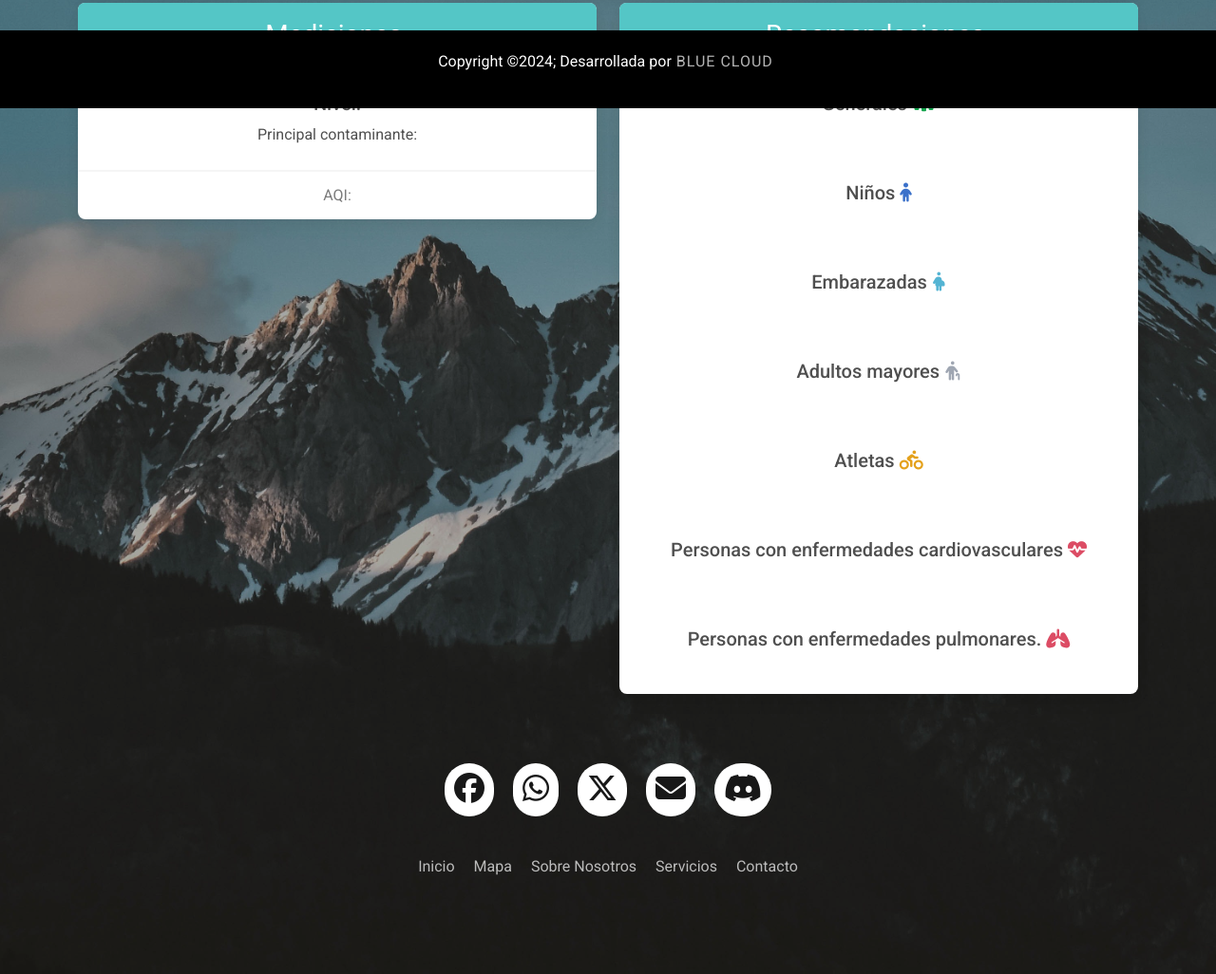
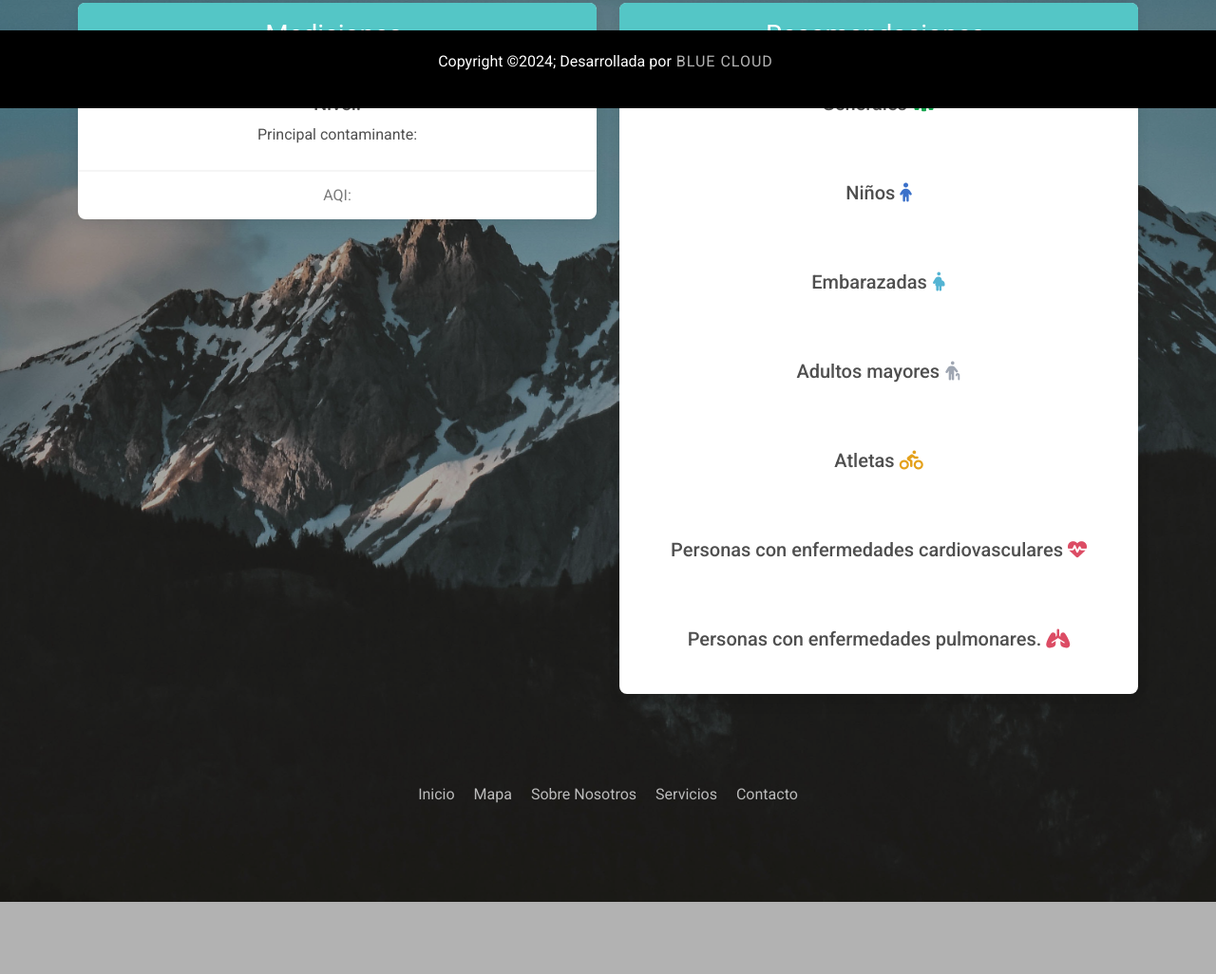
Before and after one commit to Zaywop06/Air-Guardian, a plain HTML site: page mapa.html in a window 1280 px wide. Shown: the part 686-1712 px from the top of the page at 95% size. After the commit the page ends 1636 px from the top, so only its background shows below. Drawn offline with nearby package versions, Linux system fonts and the light colour scheme; some packages are replaced by stand-ins of ours.

Commit message:
commit 2

```diff
--- a/css/navbar.css
+++ b/css/navbar.css
@@ -18,35 +18,6 @@ footer {
 .footerContainer {
     width: 100%;
     padding: 15px 30px 20px;
-}
-
-.socialIcons {
-    display: flex;
-    justify-content: center;
-}
-
-.socialIcons a {
-    text-decoration: none;
-    padding: 10px;
-    background-color: white;
-    margin: 10px;
-    border-radius: 100px;
-}
-
-.socialIcons a i {
-    font-size: 2em;
-    color: black;
-    opacity: 0.9;
-}
-
-.socialIcons a:hover {
-    background-color: black;
-    transition: 0.5s;
-}
-
-.socialIcons a:hover i {
-    color: white;
-    transition: 0.5s;
 }
 
 .footerNav {
--- a/mapa.html
+++ b/mapa.html
@@ -150,13 +150,6 @@
     <!--FOOTER-->
     <footer>
         <div class="footerContainer">
-            <div class="socialIcons">
-                <a href="#"><i class="fa-brands fa-facebook"></i></a>
-                <a href="#"><i class="fa-brands fa-whatsapp"></i></a>
-                <a href="#"><i class="fa-brands fa-x-twitter"></i></a>
-                <a href="#"><i class="fa-solid fa-envelope"></i></a>
-                <a href="#"><i class="fa-brands fa-discord"></i></a>
-            </div>
             <div class="footerNav mb-8">
                 <ul>
                     <li><a href="index.html">Inicio</a></li>
```
Also changed, not shown: aboutUs.html (+0 -7 lines), index.html (+0 -7 lines).
